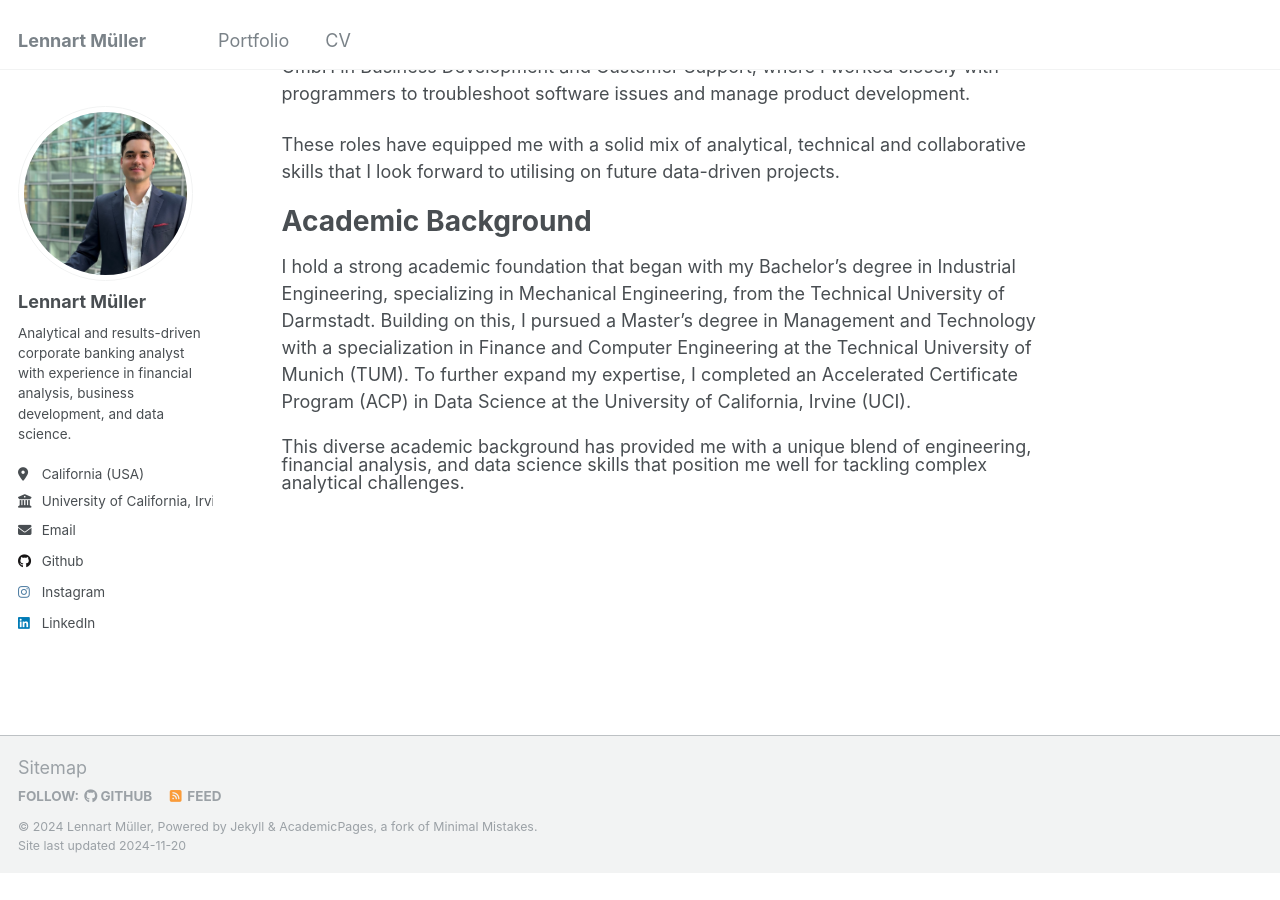
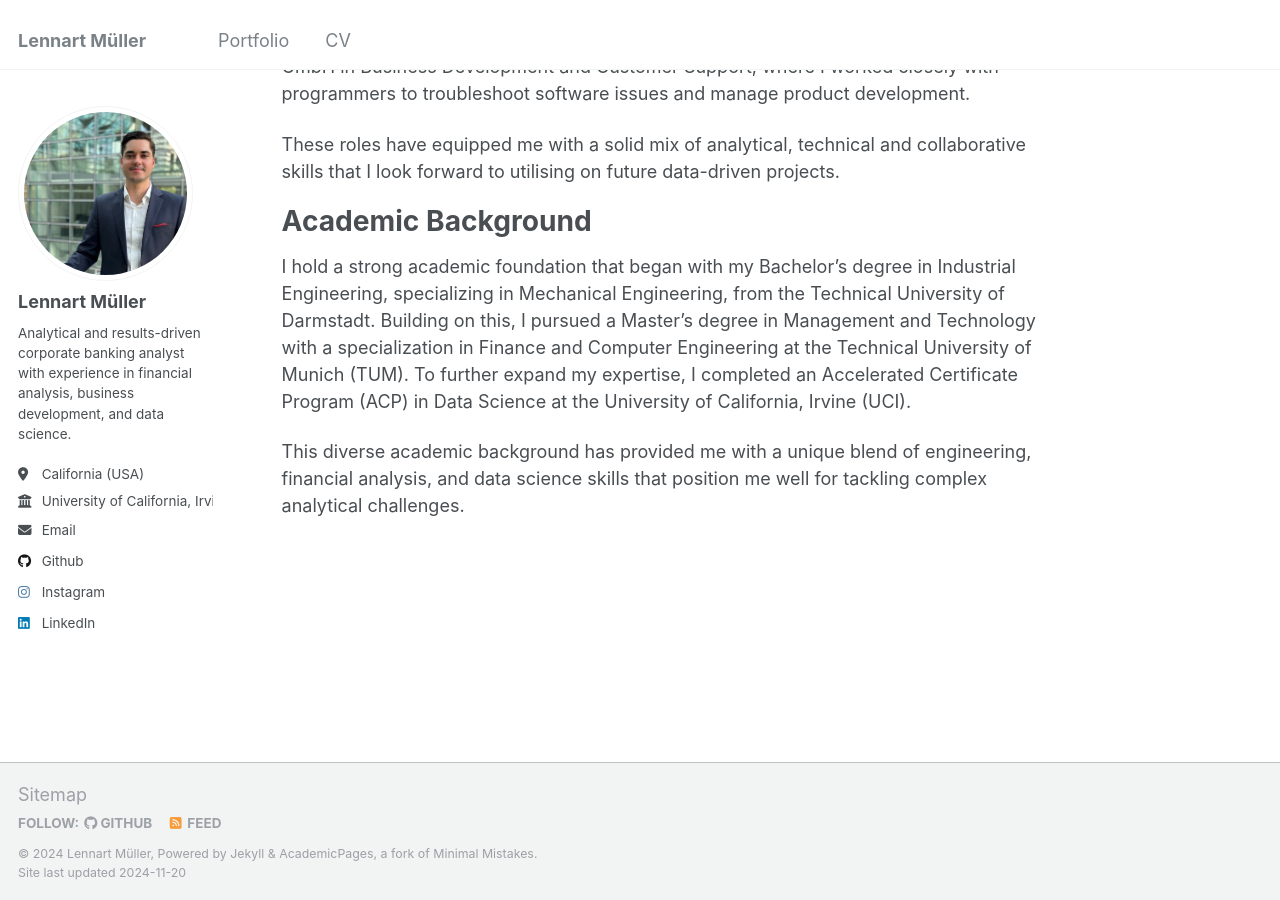
Before and after one commit to lennartmueller123/lennartmueller123.github.io, a Jekyll site: the page built from _pages/about.md, in a window 1280 px wide and 900 px high, scrolled down 567 px. Built offline with Jekyll 4.4.1, drawn with Linux system fonts in a browser that asks for light colours; before the commit the page ends 1440 px from its top, so only the background shows below that.

Commit message:
Update about.md

```diff
--- a/_pages/about.md
+++ b/_pages/about.md
@@ -29,6 +29,6 @@ These roles have equipped me with a solid mix of analytical, technical and colla
 Academic Background
 ======
 I hold a strong academic foundation that began with my Bachelor’s degree in Industrial Engineering, specializing in Mechanical Engineering, from the Technical University of Darmstadt. Building on this, I pursued a Master’s degree in Management and Technology with a specialization in Finance and Computer Engineering at the Technical University of Munich (TUM). To further expand my expertise, I completed an Accelerated Certificate Program (ACP) in Data Science at the University of California, Irvine (UCI).
-<div style="line-height: 1.0;">
+<div style="margin-top: 0px;">
 This diverse academic background has provided me with a unique blend of engineering, financial analysis, and data science skills that position me well for tackling complex analytical challenges.
 </div>
```
